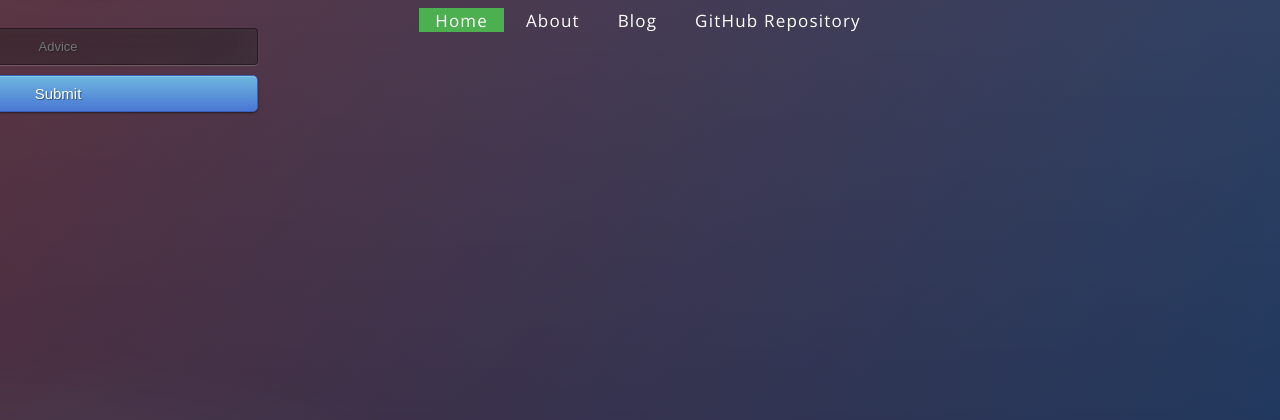
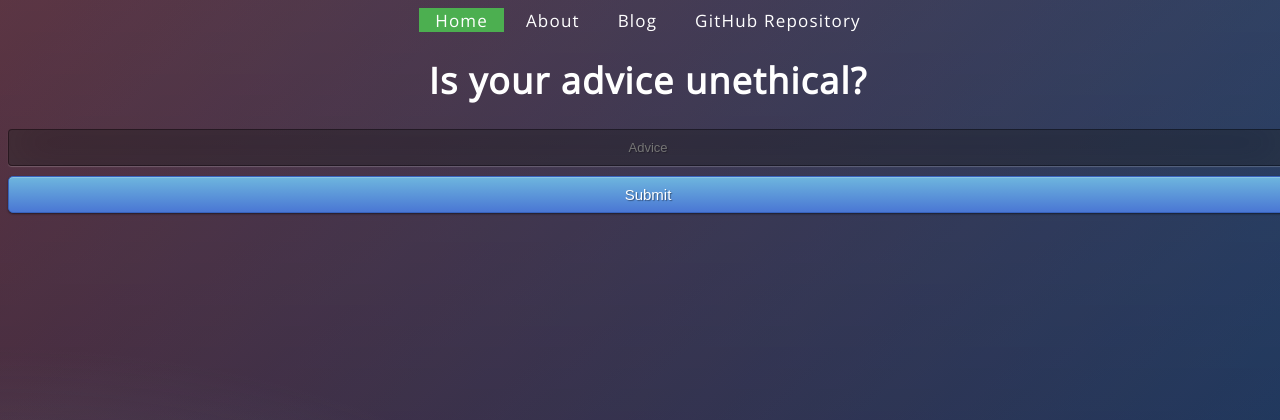
Before and after one commit to scatkinson/is_your_advice_unethical, a Flask app: page / in a window 1280 px wide. Shown: the top 420 px of the page. Run offline with Flask 2, Linux system fonts and the light colour scheme.

Commit message:
index commit

```diff
--- a/templates/index.html
+++ b/templates/index.html
@@ -21,7 +21,7 @@
   <a href="https://github.com/scatkinson/is_your_advice_unethical">GitHub Repository</a>
 </div>
 
- <div style="text-align: center;"><div class="login">
+<div style="text-align:center;">
 	<h1>Is your advice unethical?</h1>
 
      <!-- Main Input For Receiving Query to our ML -->
@@ -40,7 +40,6 @@
    {{ prediction_text }}
 
  </div>
- </div>
 
 
 </body>
```
